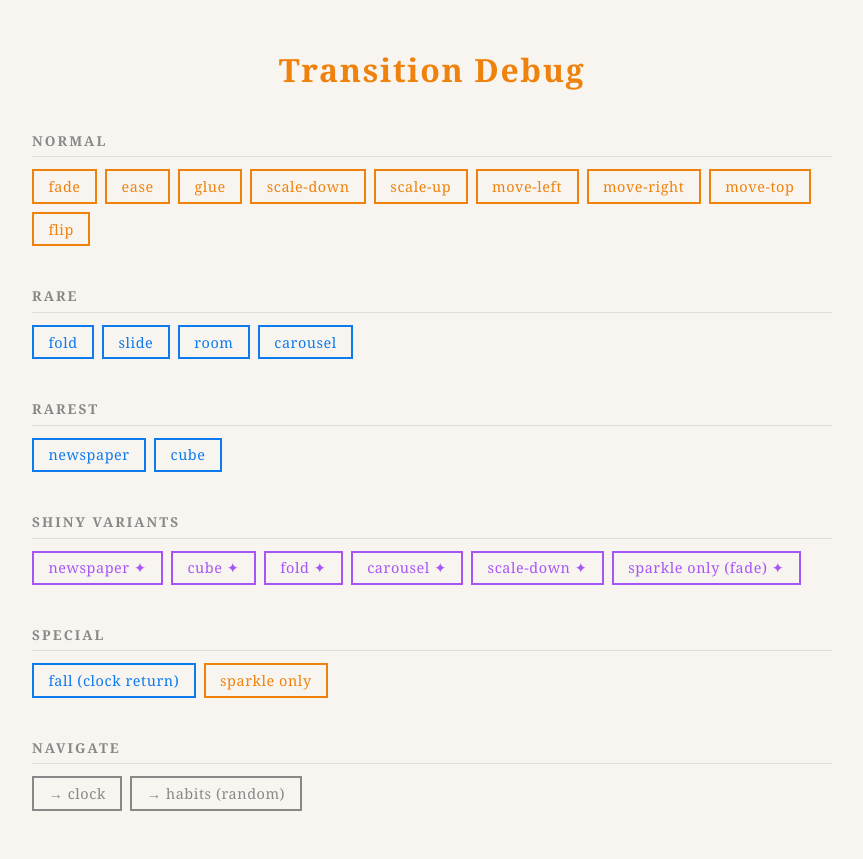
After one commit to HenryCrosswell/good_start_habits, a Flask app: page /debug in a window 1280 px wide. The commit adds this page. Shown: the whole page, without its empty margins (208-1071 px from the left). Run offline with Flask 3, Linux system fonts and the light colour scheme; data comes from the database, SQL or seed files in the repository.

Commit message:
feat: add transitions as well as spruce up theming

```diff
--- a/src/good_start_habits/app.py
+++ b/src/good_start_habits/app.py
@@ -8,6 +8,7 @@ from good_start_habits.habits import (
     check_current_datetime,
     mark_done,
 )
+from good_start_habits.config import ROTATION_INTERVAL, DWELL_TIME
 
 app = Flask(__name__)
 
@@ -20,13 +21,13 @@ def fire_up_db():
 @app.route("/")
 def clock():
     if check_current_datetime():
-        active = "*"
         return render_template(
-            "clock.html", clock=datetime.now().strftime("%H:%M:%S"), active=active
+            "clock.html",
+            active=True,
+            rotation_interval=ROTATION_INTERVAL,
         )
-        # and functionality to switch to habits and budget
     else:
-        return render_template("clock.html", clock=datetime.now().strftime("%H:%M:%S"))
+        return render_template("clock.html", active=False)
 
 
 @app.route("/habits")
@@ -34,7 +35,10 @@ def habits():
     db = get_db()
     daily_maintenance(db)
     habits = db.execute("SELECT name, streak, done_today FROM habits").fetchall()
-    return render_template("habits.html", habits=habits)
+    today = datetime.now().strftime("%A, %d %B %Y")
+    return render_template(
+        "habits.html", habits=habits, today=today, dwell_time=DWELL_TIME
+    )
 
 
 @app.route("/habits/<name>/done", methods=["POST"])
@@ -49,21 +53,6 @@ def budget():
     return "<p>This my budget!</p>"
 
 
-# @st.fragment(run_every=1)  # reruns only this func every second
-# def clock():
-#     st.metric(
-
-# clock()
-
-# st.title("good-start-habits")
-
-# if check_current_datetime():
-#     state_json = load_state()
-#     state_init(state_json)
-#     daily_maintenance(state_json)
-
-#     for habit in HABITS:
-#         if st.checkbox(habit):
-#             mark_done(state_json, habit)
-# else:
-#     st.write("🌙 Outside Active Hours 🌙")
+@app.route("/debug")
+def debug():
+    return render_template("debug.html")
--- a/src/good_start_habits/config.py
+++ b/src/good_start_habits/config.py
@@ -1,4 +1,6 @@
 """Globals are defined here"""
+
+from random import randint
 
 HABITS = [
     "SPF applied",
@@ -81,3 +83,7 @@ ACTIVE_TIMES = {
     "Saturday": ("08:00:00", "21:00:00"),
     "Sunday": ("08:00:00", "21:00:00"),
 }
+
+
+ROTATION_INTERVAL = randint(5, 15)  # (1800,7200)
+DWELL_TIME = randint(5, 15)  # (1800,7200)
--- /dev/null
+++ b/src/good_start_habits/static/transitions.css
@@ -0,0 +1,187 @@
+html, body {
+    overflow: hidden;
+}
+
+body {
+    display: flex;
+    min-height: 100vh;
+    perspective: 1200px;
+}
+
+#pt-container {
+    flex: 1;
+    width: 100%;
+    will-change: transform, opacity;
+}
+
+/* ── FADE ──────────────────────────────────────────────────── */
+@keyframes pt-fadeOut { to   { opacity: 0; } }
+@keyframes pt-fadeIn  { from { opacity: 0; } }
+
+html.pt-out-fade #pt-container { animation: pt-fadeOut 500ms ease forwards; }
+html.pt-in-fade  #pt-container { animation: pt-fadeIn  500ms ease forwards; }
+
+/* ── EASE (move with ease-in-out timing) ───────────────────── */
+@keyframes pt-easeOut { to   { transform: translateX(-100%); } }
+@keyframes pt-easeIn  { from { transform: translateX(100%);  } }
+
+html.pt-out-ease #pt-container { animation: pt-easeOut 700ms ease-in-out forwards; }
+html.pt-in-ease  #pt-container { animation: pt-easeIn  700ms ease-in-out forwards; }
+
+/* ── GLUE (hinge wobble then zoom back) ────────────────────── */
+@keyframes pt-glueOut {
+    0%   { }
+    40%  { transform: rotateY(15deg); opacity: .8; animation-timing-function: ease-out; }
+    100% { transform: scale(0.8) translateZ(-200px); opacity: 0; }
+}
+@keyframes pt-glueIn {
+    from { transform: scale(0.8) translateZ(-200px); opacity: 0; }
+}
+
+html.pt-out-glue #pt-container { transform-origin: 0% 50%; animation: pt-glueOut 800ms ease-in  forwards; }
+html.pt-in-glue  #pt-container {                            animation: pt-glueIn  700ms ease-out forwards; }
+
+/* ── SCALE DOWN ────────────────────────────────────────────── */
+@keyframes pt-scaleDownOut { to   { transform: scale(.8); opacity: 0; } }
+@keyframes pt-scaleDownIn  { from { transform: scale(.8); opacity: 0; } }
+
+html.pt-out-scale-down #pt-container { animation: pt-scaleDownOut 700ms ease forwards; }
+html.pt-in-scale-down  #pt-container { animation: pt-scaleDownIn  700ms ease forwards; }
+
+/* ── SCALE UP ──────────────────────────────────────────────── */
+@keyframes pt-scaleUpOut { to   { transform: scale(1.2); opacity: 0; } }
+@keyframes pt-scaleUpIn  { from { transform: scale(1.2); opacity: 0; } }
+
+html.pt-out-scale-up #pt-container { animation: pt-scaleUpOut 500ms ease forwards; }
+html.pt-in-scale-up  #pt-container { animation: pt-scaleUpIn  500ms ease forwards; }
+
+/* ── MOVE LEFT ─────────────────────────────────────────────── */
+@keyframes pt-moveOutLeft { to   { transform: translateX(-100%); } }
+@keyframes pt-moveInLeft  { from { transform: translateX(100%);  } }
+
+html.pt-out-move-left #pt-container { animation: pt-moveOutLeft 600ms ease forwards; }
+html.pt-in-move-left  #pt-container { animation: pt-moveInLeft  600ms ease forwards; }
+
+/* ── MOVE RIGHT ────────────────────────────────────────────── */
+@keyframes pt-moveOutRight { to   { transform: translateX(100%);  } }
+@keyframes pt-moveInRight  { from { transform: translateX(-100%); } }
+
+html.pt-out-move-right #pt-container { animation: pt-moveOutRight 600ms ease forwards; }
+html.pt-in-move-right  #pt-container { animation: pt-moveInRight  600ms ease forwards; }
+
+/* ── MOVE TOP ──────────────────────────────────────────────── */
+@keyframes pt-moveOutTop { to   { transform: translateY(-100%); } }
+@keyframes pt-moveInTop  { from { transform: translateY(100%);  } }
+
+html.pt-out-move-top #pt-container { animation: pt-moveOutTop 600ms ease forwards; }
+html.pt-in-move-top  #pt-container { animation: pt-moveInTop  600ms ease forwards; }
+
+/* ── SLIDE (zoom back, slide sideways, zoom forward) ───────── */
+@keyframes pt-slideOut {
+    0%   { }
+    25%  { opacity: .5; transform: translateZ(-500px); }
+    75%  { opacity: .5; transform: translateZ(-500px) translateX(-200%); }
+    100% { opacity: .5; transform: translateZ(-500px) translateX(-200%); }
+}
+@keyframes pt-slideIn {
+    0%, 25% { opacity: .5; transform: translateZ(-500px) translateX(200%); }
+    75%     { opacity: .5; transform: translateZ(-500px); }
+    100%    { opacity: 1;  transform: translateZ(0) translateX(0); }
+}
+
+html.pt-out-slide #pt-container { animation: pt-slideOut 1000ms ease forwards; }
+html.pt-in-slide  #pt-container { animation: pt-slideIn  1000ms ease forwards; }
+
+/* ── FOLD / UNFOLD ─────────────────────────────────────────── */
+@keyframes pt-foldOut  { to   { opacity: 0; transform: translateX(-100%) rotateY(-90deg); } }
+@keyframes pt-unfoldIn { from { opacity: 0; transform: translateX(100%)  rotateY(90deg);  } }
+
+html.pt-out-fold #pt-container { transform-origin: 100% 50%; animation: pt-foldOut  700ms ease forwards; }
+html.pt-in-fold  #pt-container { transform-origin: 0%   50%; animation: pt-unfoldIn 700ms ease forwards; }
+
+/* ── FLIP (3D page flip through Z-space) ───────────────────── */
+@keyframes pt-flipOut { to   { opacity: 0.2; transform: translateZ(-1000px) rotateY(90deg);  } }
+@keyframes pt-flipIn  { from { opacity: 0.2; transform: translateZ(-1000px) rotateY(-90deg); } }
+
+html.pt-out-flip #pt-container { animation: pt-flipOut 500ms ease-in  forwards; }
+html.pt-in-flip  #pt-container { animation: pt-flipIn  500ms ease-out forwards; }
+
+/* ── ROOM (rotate around shared edge like a room corner) ────── */
+@keyframes pt-roomOut { to   { opacity: .3; transform: translateX(-100%) rotateY(90deg);  } }
+@keyframes pt-roomIn  { from { opacity: .3; transform: translateX(100%)  rotateY(-90deg); } }
+
+html.pt-out-room #pt-container { transform-origin: 100% 50%; animation: pt-roomOut 800ms ease forwards; }
+html.pt-in-room  #pt-container { transform-origin: 0%   50%; animation: pt-roomIn  800ms ease forwards; }
+
+/* ── CUBE (full 3D cube rotation with midpoint) ────────────── */
+@keyframes pt-cubeOut {
+    0%   { }
+    50%  { animation-timing-function: ease-out; transform: translateX(-50%) translateZ(-200px) rotateY(-45deg); }
+    100% { opacity: .3; transform: translateX(-100%) rotateY(-90deg); }
+}
+@keyframes pt-cubeIn {
+    0%   { opacity: .3; transform: translateX(100%) rotateY(90deg); }
+    50%  { animation-timing-function: ease-out; transform: translateX(50%) translateZ(-200px) rotateY(45deg); }
+    100% { }
+}
+
+html.pt-out-cube #pt-container { transform-origin: 100% 50%; animation: pt-cubeOut 600ms ease-in forwards; }
+html.pt-in-cube  #pt-container { transform-origin: 0%   50%; animation: pt-cubeIn  600ms ease-in forwards; }
+
+/* ── CAROUSEL (wide arc swing with scale) ───────────────────── */
+@keyframes pt-carouselOut { to   { opacity: .3; transform: translateX(-150%) scale(.4) rotateY(-65deg); } }
+@keyframes pt-carouselIn  { from { opacity: .3; transform: translateX(200%)  scale(.4) rotateY(65deg);  } }
+
+html.pt-out-carousel #pt-container { transform-origin: 100% 50%; animation: pt-carouselOut 800ms ease forwards; }
+html.pt-in-carousel  #pt-container { transform-origin: 0%   50%; animation: pt-carouselIn  800ms ease forwards; }
+
+/* ── NEWSPAPER (spin deep into Z-space) ────────────────────── */
+@keyframes pt-newspaperOut { to   { transform: translateZ(-3000px) rotateZ(360deg);  opacity: 0; } }
+@keyframes pt-newspaperIn  { from { transform: translateZ(-3000px) rotateZ(-360deg); opacity: 0; } }
+
+html.pt-out-newspaper #pt-container { animation: pt-newspaperOut 500ms ease-in  forwards; }
+html.pt-in-newspaper  #pt-container { animation: pt-newspaperIn  500ms ease-out forwards; }
+
+/* ── FALL (pivot from top-left, swing and drop) ────────────── */
+@keyframes pt-fallOut {
+    0%   { transform: rotateZ(0deg); }
+    20%  { transform: rotateZ(10deg); animation-timing-function: ease-out; }
+    40%  { transform: rotateZ(17deg); }
+    60%  { transform: rotateZ(16deg); }
+    100% { transform: translateY(100%) rotateZ(17deg); }
+}
+@keyframes pt-fallIn {
+    from { transform: scale(.8); opacity: 0; }
+}
+
+html.pt-out-fall #pt-container { transform-origin: 0% 0%; animation: pt-fallOut 1000ms ease-in forwards; }
+html.pt-in-fall  #pt-container {                           animation: pt-fallIn   500ms ease-out forwards; }
+
+/* ── SPARKLE OVERLAY ───────────────────────────────────────── */
+#pt-sparkles {
+    position: fixed;
+    inset: 0;
+    pointer-events: none;
+    z-index: 9999;
+    overflow: hidden;
+}
+
+.pt-sparkle {
+    position: absolute;
+    animation: pt-sparkleFly var(--dur, 0.85s) ease-out var(--delay, 0s) both;
+}
+
+.pt-sparkle.dot {
+    border-radius: 50%;
+    background: var(--color, gold);
+}
+
+.pt-sparkle.star {
+    background: var(--color, gold);
+    clip-path: polygon(50% 0%, 61% 35%, 98% 35%, 68% 57%, 79% 91%, 50% 70%, 21% 91%, 32% 57%, 2% 35%, 39% 35%);
+}
+
+@keyframes pt-sparkleFly {
+    0%   { opacity: 1; transform: translate(0, 0) scale(1); }
+    100% { opacity: 0; transform: translate(var(--dx, 80px), var(--dy, 80px)) scale(0.1); }
+}
--- /dev/null
+++ b/src/good_start_habits/static/transitions.js
@@ -0,0 +1,163 @@
+(function () {
+    'use strict';
+
+    // Milliseconds each out-animation takes before navigation fires
+    const DURATIONS = {
+        fade:        500,
+        ease:        700,
+        glue:        800,
+        'scale-down': 700,
+        'scale-up':   500,
+        'move-left':  600,
+        'move-right': 600,
+        'move-top':   600,
+        slide:       1000,
+        fold:         700,
+        flip:         500,
+        room:         800,
+        cube:         600,
+        carousel:     800,
+        newspaper:    500,
+        fall:        1000,
+    };
+
+    // Weighted pool for clock → other-page transitions.
+    // shiny: true adds the sparkle overlay on top of the normal animation.
+    const POOL = [
+        // ── normal ──────────────────────────────────────────
+        { key: 'fade',        weight: 10 },
+        { key: 'ease',        weight: 8  },
+        { key: 'glue',        weight: 8  },
+        { key: 'scale-down',  weight: 8  },
+        { key: 'scale-up',    weight: 8  },
+        { key: 'move-left',   weight: 8  },
+        { key: 'move-right',  weight: 8  },
+        { key: 'move-top',    weight: 6  },
+        { key: 'flip',        weight: 6  },
+        // ── rare ────────────────────────────────────────────
+        { key: 'fold',        weight: 3  },
+        { key: 'slide',       weight: 3  },
+        { key: 'room',        weight: 2  },
+        { key: 'carousel',    weight: 2  },
+        // ── rarest ──────────────────────────────────────────
+        { key: 'newspaper',   weight: 1  },
+        { key: 'cube',        weight: 1  },
+        // ── shiny (even rarer — sparkles on top) ────────────
+        { key: 'newspaper',   weight: 0.5, shiny: true },
+        { key: 'cube',        weight: 0.3, shiny: true },
+        { key: 'fold',        weight: 0.4, shiny: true },
+        { key: 'carousel',    weight: 0.3, shiny: true },
+        { key: 'scale-down',  weight: 0.3, shiny: true },
+    ];
+
+    function pickRandom() {
+        var total = POOL.reduce(function (s, t) { return s + t.weight; }, 0);
+        var r = Math.random() * total;
+        for (var i = 0; i < POOL.length; i++) {
+            r -= POOL[i].weight;
+            if (r <= 0) return POOL[i];
+        }
+        return POOL[0];
+    }
+
+    function sparkle() {
+        var overlay = document.getElementById('pt-sparkles');
+        if (!overlay) return;
+
+        var colors = ['#FFD700', '#FF6B6B', '#4ECDC4', '#45B7D1', '#FFA07A', '#C39BD3', '#F7DC6F', '#A9DFBF'];
+        var count  = 36;
+
+        for (var i = 0; i < count; i++) {
+            var el    = document.createElement('div');
+            var isStar = Math.random() > 0.45;
+            el.className = 'pt-sparkle ' + (isStar ? 'star' : 'dot');
+
+            var size  = 7 + Math.random() * 13;
+            var angle = Math.random() * Math.PI * 2;
+            var dist  = 90 + Math.random() * 200;
+
+            el.style.width  = size + 'px';
+            el.style.height = size + 'px';
+            el.style.left   = (10 + Math.random() * 80) + '%';
+            el.style.top    = (10 + Math.random() * 80) + '%';
+            el.style.setProperty('--dx',    (Math.cos(angle) * dist).toFixed(1) + 'px');
+            el.style.setProperty('--dy',    (Math.sin(angle) * dist).toFixed(1) + 'px');
+            el.style.setProperty('--color', colors[Math.floor(Math.random() * colors.length)]);
+            el.style.setProperty('--delay', (Math.random() * 0.35).toFixed(3) + 's');
+            el.style.setProperty('--dur',   (0.65 + Math.random() * 0.5).toFixed(3) + 's');
+
+            overlay.appendChild(el);
+        }
+
+        setTimeout(function () { overlay.innerHTML = ''; }, 1600);
+    }
+
+    function navigate(url, key, isShiny) {
+        document.documentElement.classList.add('pt-out-' + key);
+        if (isShiny) sparkle();
+
+        var duration = DURATIONS[key] || 600;
+        var dest     = url + '?pt=' + key + (isShiny ? '-shiny' : '');
+
+        setTimeout(function () {
+            window.location.href = dest;
+        }, duration);
+    }
+
+    function applyInTransition() {
+        var params  = new URLSearchParams(window.location.search);
+        var pt      = params.get('pt');
+        if (!pt) return;
+
+        var isShiny = pt.slice(-6) === '-shiny';
+        var key     = isShiny ? pt.slice(0, -6) : pt;
+        if (!DURATIONS[key]) return;
+
+        // Clean the URL immediately so ?pt= never shows in history
+        history.replaceState(null, '', window.location.pathname);
+
+        document.documentElement.classList.add('pt-in-' + key);
+        if (isShiny) setTimeout(sparkle, 80);
+
+        setTimeout(function () {
+            document.documentElement.classList.remove('pt-in-' + key);
+        }, DURATIONS[key] + 100);
+    }
+
+    window.ptSparkle = sparkle;
+
+    // ── Public API ───────────────────────────────────────────────────────────
+    //
+    // ptNavigate(url, mode, delaySecs)
+    //
+    //   url       - destination path, e.g. '/habits' or '/'
+    //   mode      - 'random'  → pick from weighted pool (clock → other page)
+    //               'fall'    → always the fall animation  (any page → clock)
+    //               any key   → use that specific transition
+    //   delaySecs - seconds to wait before starting the out-animation
+    //
+    // To add budget.html to the loop, call ptNavigate from its template:
+    //   ptNavigate('/', 'fall', dwell_time)
+    // And point the clock toward '/budget' the same way as '/habits'.
+    //
+    // forceShiny overrides pool randomness — used by the debug page
+    window.ptNavigate = function (url, mode, delaySecs, forceShiny) {
+        setTimeout(function () {
+            if (mode === 'random') {
+                var pick = pickRandom();
+                navigate(url, pick.key, forceShiny || pick.shiny || false);
+            } else if (mode === 'fall') {
+                navigate(url, 'fall', forceShiny || false);
+            } else {
+                navigate(url, mode, forceShiny || false);
+            }
+        }, (delaySecs || 0) * 1000);
+    };
+
+    // Apply in-transition as soon as the DOM is available
+    if (document.readyState === 'loading') {
+        document.addEventListener('DOMContentLoaded', applyInTransition);
+    } else {
+        applyInTransition();
+    }
+}());
--- /dev/null
+++ b/src/good_start_habits/templates/base.html
@@ -0,0 +1,40 @@
+<!DOCTYPE html>
+<html lang="en">
+<head>
+    <meta charset="UTF-8">
+    <meta name="viewport" content="width=device-width, initial-scale=1.0">
+    <title>{% block title %}Dashboard{% endblock %}</title>
+    <link rel="stylesheet" href="{{ url_for('static', filename='transitions.css') }}">
+    <style>
+        :root {
+            --orange: #EF820D;
+            --blue:   #0d7aef;
+            --dim:    #888;
+            --subtle: #e0dcd6;
+            --text:   #1a1a1a;
+            --bg:     #f8f5f0;
+        }
+
+        * {
+            box-sizing: border-box;
+            margin: 0;
+            padding: 0;
+        }
+
+        body {
+            background: var(--bg);
+            font-family: Georgia, serif;
+            color: var(--text);
+        }
+    </style>
+    {% block extra_styles %}{% endblock %}
+</head>
+<body>
+    <div id="pt-container">
+        {% block content %}{% endblock %}
+    </div>
+    <div id="pt-sparkles"></div>
+    <script src="{{ url_for('static', filename='transitions.js') }}"></script>
+    {% block scripts %}{% endblock %}
+</body>
+</html>
--- /dev/null
+++ b/src/good_start_habits/templates/debug.html
@@ -0,0 +1,128 @@
+{% extends "base.html" %}
+
+{% block title %}Transition Debug{% endblock %}
+
+{% block extra_styles %}
+<style>
+    #pt-container {
+        display: flex;
+        flex-direction: column;
+        align-items: center;
+        padding: 3rem 2rem;
+        gap: 2.5rem;
+    }
+
+    h1 {
+        color: var(--orange);
+        font-size: 2.5vw;
+        letter-spacing: 0.05em;
+    }
+
+    .debug-section {
+        width: min(800px, 90vw);
+    }
+
+    .debug-section h2 {
+        color: var(--dim);
+        font-size: 0.85rem;
+        text-transform: uppercase;
+        letter-spacing: 0.15em;
+        margin-bottom: 0.75rem;
+        border-bottom: 1px solid var(--subtle);
+        padding-bottom: 0.4rem;
+    }
+
+    .btn-grid {
+        display: flex;
+        flex-wrap: wrap;
+        gap: 0.5rem;
+    }
+
+    .btn {
+        background: none;
+        border: 2px solid var(--orange);
+        color: var(--orange);
+        font-family: Georgia, serif;
+        font-size: 0.9rem;
+        padding: 0.4em 1em;
+        cursor: pointer;
+        letter-spacing: 0.04em;
+        transition: background 0.15s, color 0.15s;
+    }
+
+    .btn:hover       { background: var(--orange); color: var(--bg); }
+    .btn.rare        { border-color: var(--blue); color: var(--blue); }
+    .btn.rare:hover  { background: var(--blue);   color: var(--bg); }
+    .btn.shiny       { border-color: #a855f7; color: #a855f7; }
+    .btn.shiny:hover { background: #a855f7;   color: var(--bg); }
+    .btn.nav         { border-color: var(--dim); color: var(--dim); }
+    .btn.nav:hover   { background: var(--dim);   color: var(--bg); }
+</style>
+{% endblock %}
+
+{% block content %}
+<h1>Transition Debug</h1>
+
+<div class="debug-section">
+    <h2>Normal</h2>
+    <div class="btn-grid">
+        <button class="btn" onclick="ptNavigate('/debug','fade',0)">fade</button>
+        <button class="btn" onclick="ptNavigate('/debug','ease',0)">ease</button>
+        <button class="btn" onclick="ptNavigate('/debug','glue',0)">glue</button>
+        <button class="btn" onclick="ptNavigate('/debug','scale-down',0)">scale-down</button>
+        <button class="btn" onclick="ptNavigate('/debug','scale-up',0)">scale-up</button>
+        <button class="btn" onclick="ptNavigate('/debug','move-left',0)">move-left</button>
+        <button class="btn" onclick="ptNavigate('/debug','move-right',0)">move-right</button>
+        <button class="btn" onclick="ptNavigate('/debug','move-top',0)">move-top</button>
+        <button class="btn" onclick="ptNavigate('/debug','flip',0)">flip</button>
+    </div>
+</div>
+
+<div class="debug-section">
+    <h2>Rare</h2>
+    <div class="btn-grid">
+        <button class="btn rare" onclick="ptNavigate('/debug','fold',0)">fold</button>
+        <button class="btn rare" onclick="ptNavigate('/debug','slide',0)">slide</button>
+        <button class="btn rare" onclick="ptNavigate('/debug','room',0)">room</button>
+        <button class="btn rare" onclick="ptNavigate('/debug','carousel',0)">carousel</button>
+    </div>
+</div>
+
+<div class="debug-section">
+    <h2>Rarest</h2>
+    <div class="btn-grid">
+        <button class="btn rare" onclick="ptNavigate('/debug','newspaper',0)">newspaper</button>
+        <button class="btn rare" onclick="ptNavigate('/debug','cube',0)">cube</button>
+    </div>
+</div>
+
+<div class="debug-section">
+    <h2>Shiny variants</h2>
+    <div class="btn-grid">
+        <button class="btn shiny" onclick="ptNavigate('/debug','newspaper',0,true)">newspaper ✦</button>
+        <button class="btn shiny" onclick="ptNavigate('/debug','cube',0,true)">cube ✦</button>
+        <button class="btn shiny" onclick="ptNavigate('/debug','fold',0,true)">fold ✦</button>
+        <button class="btn shiny" onclick="ptNavigate('/debug','carousel',0,true)">carousel ✦</button>
+        <button class="btn shiny" onclick="ptNavigate('/debug','scale-down',0,true)">scale-down ✦</button>
+        <button class="btn shiny" onclick="ptNavigate('/debug','fade',0,true)">sparkle only (fade) ✦</button>
+    </div>
+</div>
+
+<div class="debug-section">
+    <h2>Special</h2>
+    <div class="btn-grid">
+        <button class="btn rare" onclick="ptNavigate('/debug','fall',0)">fall (clock return)</button>
+        <button class="btn" onclick="ptSparkle()">sparkle only</button>
+    </div>
+</div>
+
+<div class="debug-section">
+    <h2>Navigate</h2>
+    <div class="btn-grid">
+        <button class="btn nav" onclick="ptNavigate('/','fall',0)">→ clock</button>
+        <button class="btn nav" onclick="ptNavigate('/habits','random',0)">→ habits (random)</button>
+    </div>
+</div>
+{% endblock %}
+
+{% block scripts %}{% endblock %}
```
Also changed, not shown: src/good_start_habits/templates/clock.html (+24 -33 lines), src/good_start_habits/templates/habits.html (+105 -13 lines), README.md.
